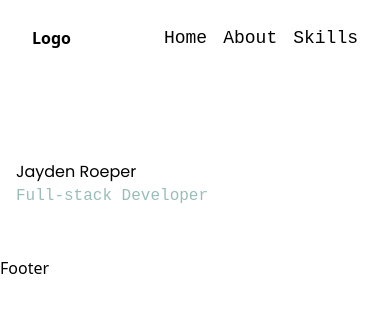
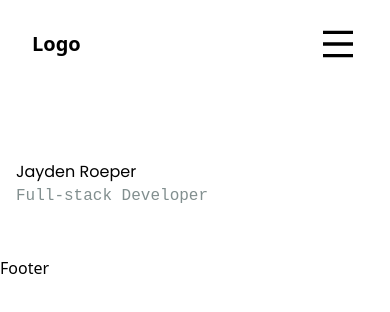
Before and after one commit to Gekke-SuCro/dev-portfolio, a React (Vite) app in the folder frontend/: page / in a window 390 px wide. Shown: the top 312 px of the page. Built offline with nearby package versions, Linux system fonts and the light colour scheme.

Commit message:
Mobile toggle menu.

```diff
--- a/frontend/index.html
+++ b/frontend/index.html
@@ -5,6 +5,7 @@
     <link rel="icon" type="image/svg+xml" href="/vite.svg" />
     <meta name="viewport" content="width=device-width, initial-scale=1.0" />
     <title>Jayden Roeper</title>
+    <script src="frontend/node_modules/feather-icons/dist/feather.js"></script>
   </head>
   <body>
     <div id="root"></div>
--- a/frontend/package.json
+++ b/frontend/package.json
@@ -10,8 +10,10 @@
     "preview": "vite preview"
   },
   "dependencies": {
+    "feather-icons": "^4.29.2",
     "react": "^18.3.1",
     "react-dom": "^18.3.1",
+    "react-icons": "^5.4.0",
     "react-router-dom": "^7.1.1"
   },
   "devDependencies": {
--- a/frontend/src/components/Navbar.jsx
+++ b/frontend/src/components/Navbar.jsx
@@ -1,4 +1,6 @@
+import  {useState} from "react";
 import {Link} from "react-router-dom";
+import { RiMenuFill, RiMenu3Line  } from "react-icons/ri";
 
 const menuItems = [
     { id: 1, name: "Home", link: "#home" },
@@ -7,19 +9,27 @@ const menuItems = [
 ]
 
 const Navbar = () => {
+    const [isOpen, setIsOpen] = useState(false);
+
     return (
         <header className="px-8 py-6 bg-white fixed top-0 left-0 w-full z-50">
             <nav className="flex items-center justify-between">
-                <div className="font-bold text-md">Logo</div>
-                <ul className="flex items-center justify-between gap-4">
+                <div className="font-bold text-xl">Logo</div>
+                <div className={`${isOpen ? "left-1/3" : "left-full"} transition-all duration-2/00 ease-in
+                bg-accent bg-opacity-90 fixed top-0 w-2/3 h-full`}>
+                    <ul className={`flex flex-col items-center justify-center gap-8 w-full h-full`}>
                         {menuItems.map((item) => (
                             <li key={item.id}>
                                 <Link to={`/${item.link}`}>
-                                <h4 className="nav-link">{item.name}</h4>
+                                    <h4 className="text-xl text-white font-bold">{item.name}</h4>
                                 </Link>
                             </li>
                         ))}
                     </ul>
+                </div>
+                <div className={`z-50 ${isOpen ? "text-white" : "text-black"}`} onClick={() => setIsOpen(!isOpen)}>
+                    {isOpen ? <RiMenu3Line size={40}/> : <RiMenuFill size={40}/>}
+                </div>
             </nav>
         </header>
     )
--- a/frontend/src/styles/typography.css
+++ b/frontend/src/styles/typography.css
@@ -1,3 +1,4 @@
+@layer utility {
     .text-body {
         @apply text-base text-black font-poppins;
     }
@@ -21,3 +22,4 @@
     .nav-link {
         @apply text-nav text-black font-sourceCodePro font-medium hover:text-accent;
     }
+}
--- a/frontend/tailwind.config.js
+++ b/frontend/tailwind.config.js
@@ -13,12 +13,12 @@ export default {
         h1: ['36px', '1.2'],
         h2: ['28px', '1.3'],
         h3: ['28px', '1.4'],
-        nav: ['18px', '1.6'],
+        nav: ['20px', '1.6'],
       },
       colors: {
         black: '#000000',
         white: '#ffffff',
-        accent: '#9abdba',
+        accent: '#828f8f',
       }
     },
   },
```
Also changed, not shown: 1 other file (tests, documents, lock files or other folders). Lines whose indentation alone changed are shown as unchanged.
